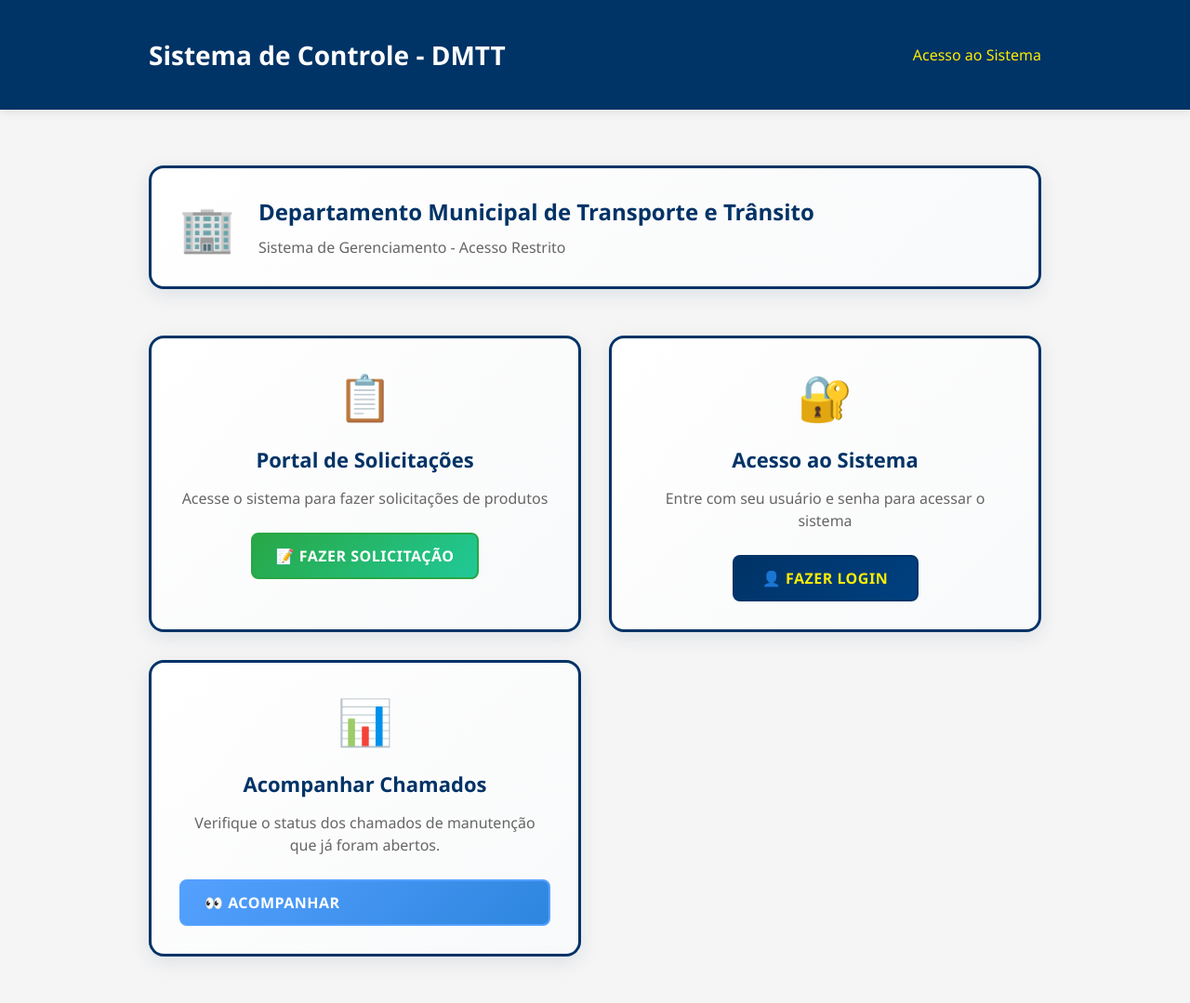
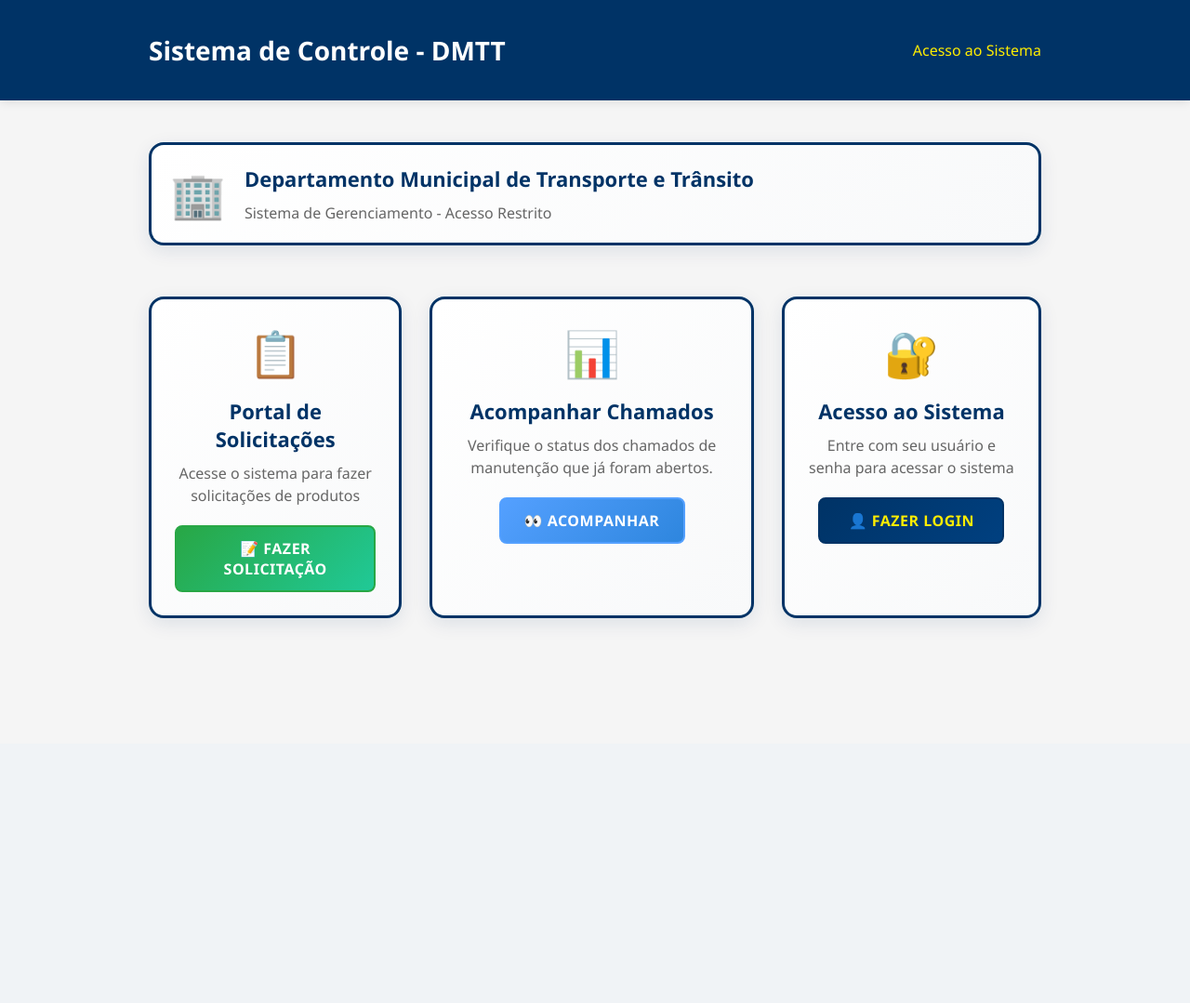
Before and after one commit to LuciosSB/sistema-de-gerenciamento-controle, a Flask app: page /login in a window 1280 px wide. Shown: the whole page at 93% size. After the commit the page ends 666 px from the top, so only its background shows below. Run offline with Flask 3, Linux system fonts and the light colour scheme.

Commit message:
Pequena reforma no login

```diff
--- a/static/login_style.css
+++ b/static/login_style.css
@@ -93,9 +93,11 @@ header {
 
 /* ===== CONTAINER DE OPÇÕES ===== */
 .options-container {
-    display: grid;
-    grid-template-columns: repeat(auto-fit, minmax(350px, 1fr));
+    display: flex;
+    justify-content: center;
+    align-items: stretch;
     gap: 30px;
+    flex-wrap: nowrap;
     margin-bottom: 30px;
 }
 
@@ -1210,3 +1212,54 @@ header {
 .chamado-card.status-excluido { border-left-color: #6c757d; }
 .chamado-card.status-excluido .card-status { background-color: #6c757d; }
 .chamado-card.status-excluido .card-titulo { text-decoration: line-through; color: #6c757d; }
+
+/* AJUSTE PARA OS BOTÕES DENTRO DO FORMULÁRIO DE LOGIN */
+.login-form .form-actions {
+    justify-content: space-between; /* Garante espaço entre os botões */
+}
+
+.login-form .form-actions .btn {
+    flex: 1; /* Permite que os botões cresçam */
+    min-width: 120px; /* Reduz a largura mínima para caberem melhor */
+    padding-left: 15px;
+    padding-right: 15px;
+}
+
+header {
+    margin-bottom: 25px; /* Era 40px */
+    padding-top: 15px;
+    padding-bottom: 15px;
+}
+
+.department-info {
+    padding: 20px; /* Era 30px */
+    gap: 20px;
+}
+
+.department-text h2 {
+    font-size: 22px;
+}
+
+.department-section {
+    margin-bottom: 25px;
+}
+
+.option-card {
+    padding: 25px; /* Era 30px */
+}
+.card-icon {
+    margin-bottom: 15px; /* Era 20px */
+}
+.card-content h3 {
+    margin-bottom: 10px;
+}
+.card-content p {
+    margin-bottom: 20px;
+}
+.card-content {
+    display: flex;
+    flex-direction: column;
+    align-items: center;
+    flex-grow: 1;
+    justify-content: space-around;
+}
--- a/templates/login.html
+++ b/templates/login.html
@@ -49,6 +49,19 @@
                     </div>
                 </div>
 
+                <div class="option-card">
+                    <div class="card-icon">
+                        <span class="icon-emoji">📊</span>
+                    </div>
+                    <div class="card-content">
+                        <h3>Acompanhar Chamados</h3>
+                        <p>Verifique o status dos chamados de manutenção que já foram abertos.</p>
+                        <a href="{{ url_for('lista_solicitacoes') }}" class="btn btn-view-requests">
+                            👀 Acompanhar
+                        </a>
+                    </div>
+                </div>
+
                 <!-- Opção de Login Sistema -->
                 <div class="option-card">
                     <div class="card-icon">
@@ -60,19 +73,6 @@
                         <button class="btn btn-admin" onclick="toggleLoginForm()">
                             👤 Fazer Login
                         </button>
-                    </div>
-                </div>
-
-                <div class="option-card">
-                    <div class="card-icon">
-                        <span class="icon-emoji">📊</span>
-                    </div>
-                    <div class="card-content">
-                        <h3>Acompanhar Chamados</h3>
-                        <p>Verifique o status dos chamados de manutenção que já foram abertos.</p>
-                        <a href="{{ url_for('lista_solicitacoes') }}" class="btn btn-view-requests">
-                            👀 Acompanhar
-                        </a>
                     </div>
                 </div>
             </div>
```
